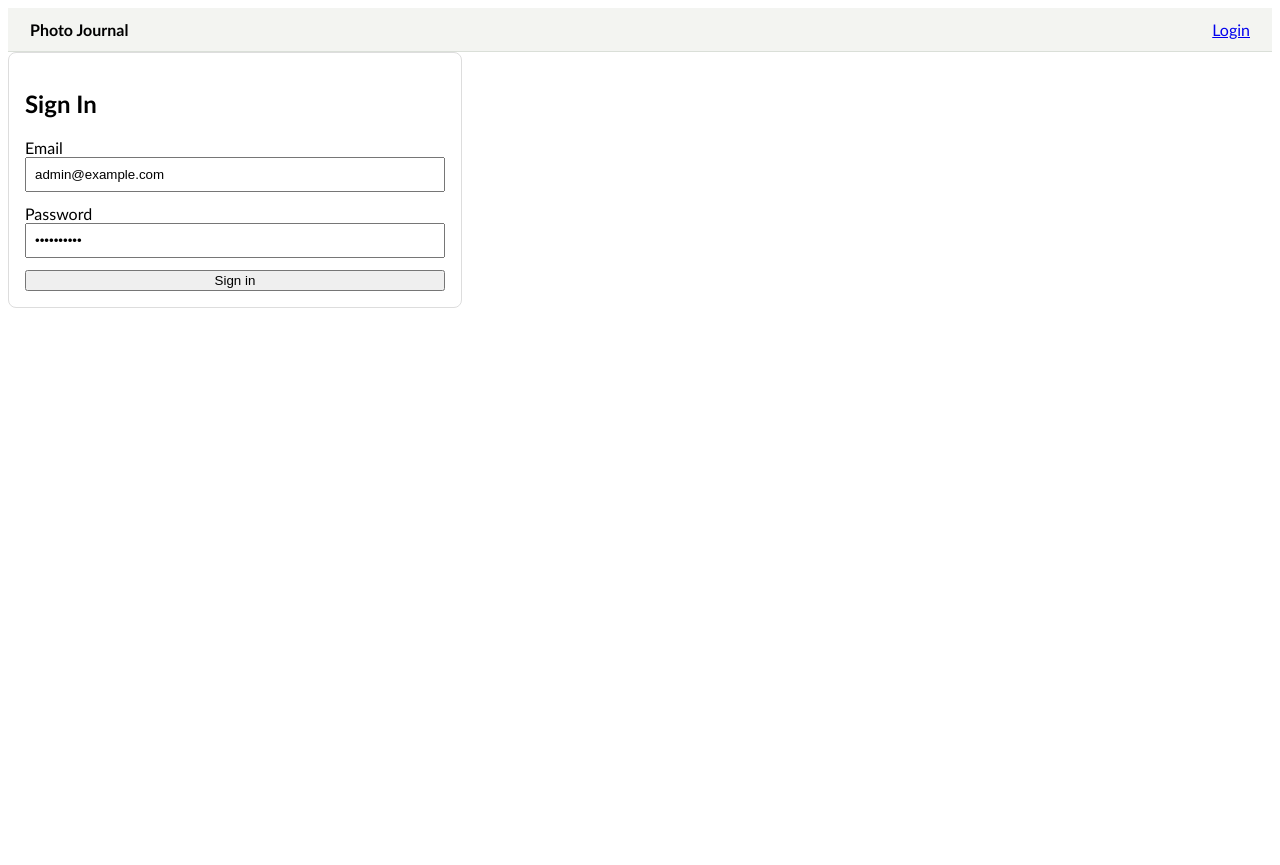
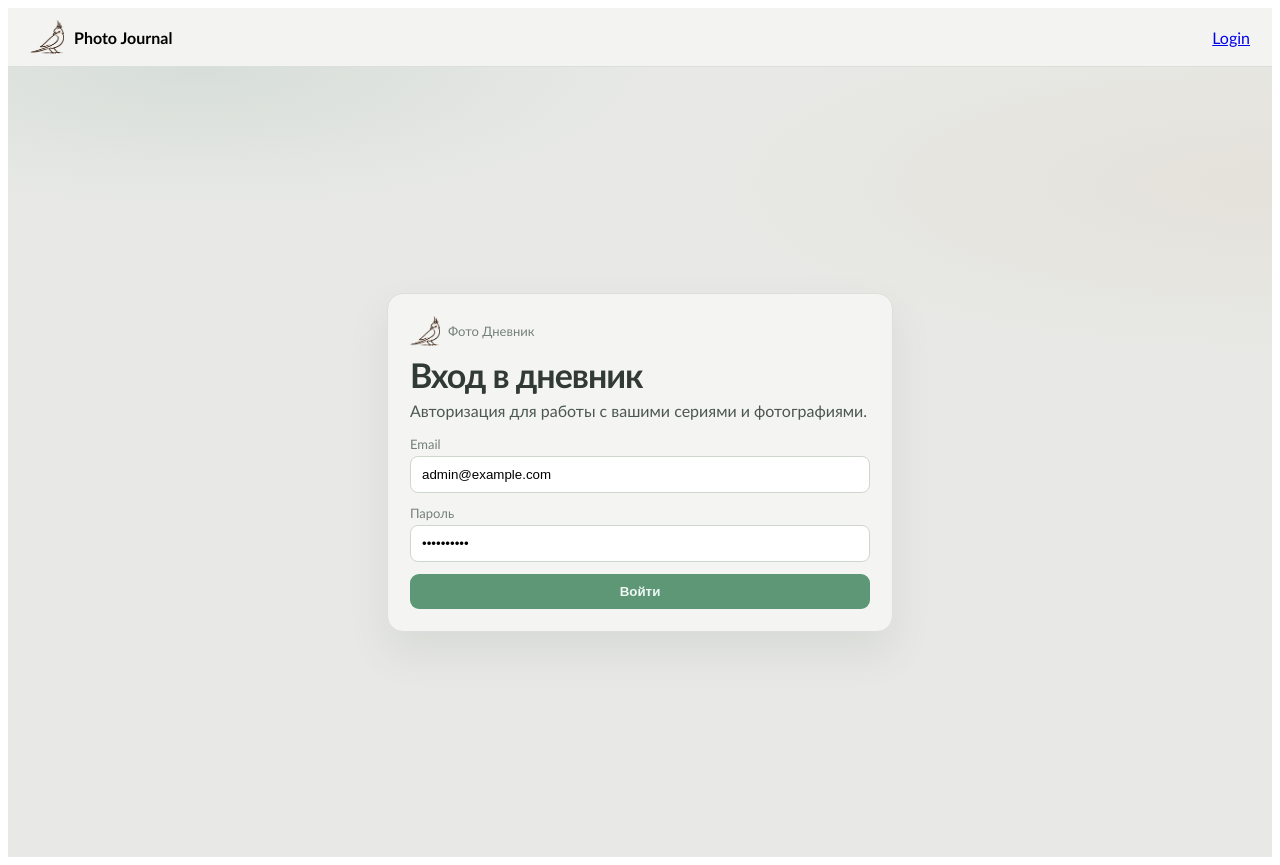
Before and after one commit to Zok15/photo_journal_frontend, a Vue app: page /login in a window 1280 px wide. Before the commit the page ends 816 px from the top, so only its background shows below. Built offline with nearby package versions, Linux system fonts and the light colour scheme; no server answers.

Commit message:
feat(branding): add logo and png favicon

```diff
--- a/index.html
+++ b/index.html
@@ -3,6 +3,7 @@
   <head>
     <meta charset="UTF-8" />
     <meta name="viewport" content="width=device-width, initial-scale=1.0" />
+    <link rel="icon" type="image/png" href="/logo.png" />
     <title>Photo Journal Frontend</title>
   </head>
   <body>
--- a/src/App.vue
+++ b/src/App.vue
@@ -23,7 +23,10 @@ async function logout() {
 <template>
   <div class="app-shell">
     <header class="app-header">
-      <strong>Photo Journal</strong>
+      <div class="brand">
+        <img src="/logo.png" alt="Bird logo" class="brand-logo" />
+        <strong>Photo Journal</strong>
+      </div>
 
       <nav class="app-nav">
         <RouterLink v-if="signedIn" to="/series">Series</RouterLink>
@@ -53,6 +56,18 @@ async function logout() {
   background: #f3f4f1;
 }
 
+.brand {
+  display: flex;
+  align-items: center;
+  gap: 10px;
+}
+
+.brand-logo {
+  width: 34px;
+  height: 34px;
+  display: block;
+}
+
 .app-nav {
   display: flex;
   gap: 12px;
--- a/src/pages/LoginPage.vue
+++ b/src/pages/LoginPage.vue
@@ -35,35 +35,91 @@ async function submit() {
 </script>
 
 <template>
-  <section class="card">
-    <h1>Sign In</h1>
+  <div class="login-page">
+    <section class="login-card">
+      <div class="login-brand">
+        <img src="/logo.png" alt="Bird logo" class="brand-logo" />
+        <p class="eyebrow">Фото Дневник</p>
+      </div>
+      <h1>Вход в дневник</h1>
+      <p class="lead">Авторизация для работы с вашими сериями и фотографиями.</p>
 
       <form class="form" @submit.prevent="submit">
-      <label>
-        Email
+        <label class="field">
+          <span>Email</span>
           <input v-model="email" type="email" required />
         </label>
 
-      <label>
-        Password
+        <label class="field">
+          <span>Пароль</span>
           <input v-model="password" type="password" required />
         </label>
 
-      <button type="submit" :disabled="loading">
-        {{ loading ? 'Signing in...' : 'Sign in' }}
+        <button type="submit" class="primary-btn" :disabled="loading">
+          {{ loading ? 'Входим...' : 'Войти' }}
         </button>
 
         <p v-if="error" class="error">{{ error }}</p>
       </form>
     </section>
+  </div>
 </template>
 
 <style scoped>
-.card {
-  max-width: 420px;
-  border: 1px solid #ddd;
-  padding: 16px;
-  border-radius: 8px;
+.login-page {
+  --bg: #e8e9e6;
+  --panel: #f4f5f2;
+  --line: #dde0d9;
+  --text: #313a35;
+  --muted: #748077;
+  --accent: #5d9776;
+  min-height: calc(100vh - 58px);
+  background:
+    radial-gradient(700px 220px at 15% 0%, rgba(183, 201, 190, 0.35), transparent 65%),
+    radial-gradient(860px 260px at 100% 15%, rgba(218, 206, 188, 0.28), transparent 70%),
+    var(--bg);
+  display: grid;
+  place-items: center;
+  padding: 24px;
+}
+
+.login-card {
+  width: min(460px, 100%);
+  border: 1px solid var(--line);
+  border-radius: 16px;
+  background: var(--panel);
+  box-shadow: 0 20px 40px rgba(79, 86, 80, 0.1);
+  padding: 22px;
+  color: var(--text);
+}
+
+.eyebrow {
+  margin: 0;
+  color: var(--muted);
+  font-size: 13px;
+}
+
+.login-brand {
+  display: flex;
+  align-items: center;
+  gap: 8px;
+}
+
+.brand-logo {
+  width: 30px;
+  height: 30px;
+  display: block;
+}
+
+.login-card h1 {
+  margin: 8px 0 6px;
+  font-size: 34px;
+  letter-spacing: -0.03em;
+}
+
+.lead {
+  margin: 0 0 16px;
+  color: #4b574f;
 }
 
 .form {
@@ -71,14 +127,46 @@ async function submit() {
   gap: 12px;
 }
 
-.form input {
+.field {
+  display: grid;
+  gap: 4px;
+}
+
+.field span {
+  color: var(--muted);
+  font-size: 13px;
+}
+
+.field input {
   width: 100%;
-  padding: 8px;
   box-sizing: border-box;
+  padding: 10px 11px;
+  border: 1px solid #cfd6ce;
+  border-radius: 8px;
+  background: #fff;
+}
+
+.primary-btn {
+  border: 0;
+  border-radius: 9px;
+  cursor: pointer;
+  font-weight: 700;
+  padding: 10px 14px;
+  background: var(--accent);
+  color: #eff7f2;
+}
+
+.primary-btn:hover {
+  background: #4f8366;
+}
+
+.primary-btn:disabled {
+  opacity: 0.55;
+  cursor: not-allowed;
 }
 
 .error {
-  color: #b91c1c;
+  color: #9f2f2f;
   margin: 0;
 }
 </style>
```
Also changed, not shown: public/logo.png (added). Lines whose indentation alone changed are shown as unchanged.
